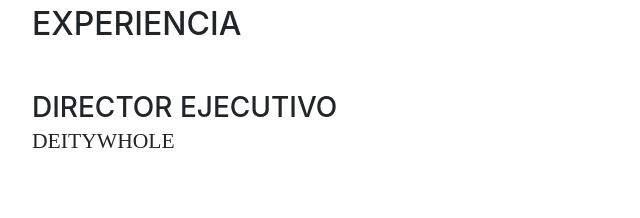
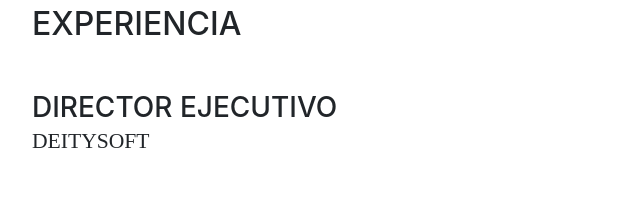
Before and after one commit to SaulSomarriba/SaulSomarriba.github.io, a website with bundled scripts: page index.html in a window 1280 px wide. Shown: the part 940-1158 px from the top of the page, 288-928 px from the left. Built offline with nearby package versions, Linux system fonts and the light colour scheme; a web font is replaced by a local one.

Commit message:
Update index.html

```diff
--- a/index.html
+++ b/index.html
@@ -128,7 +128,7 @@
           <div class="resume-item d-flex flex-column flex-md-row mb-5">
             <div class="resume-content mr-auto">
               <h3 class="mb-0">Director ejecutivo</h3>
-              <div class="subheading mb-3">DeityWhole</div>
+              <div class="subheading mb-3">DeitySoft</div>
               <p></p>
             </div>
             <div class="resume-date text-md-right">
```
